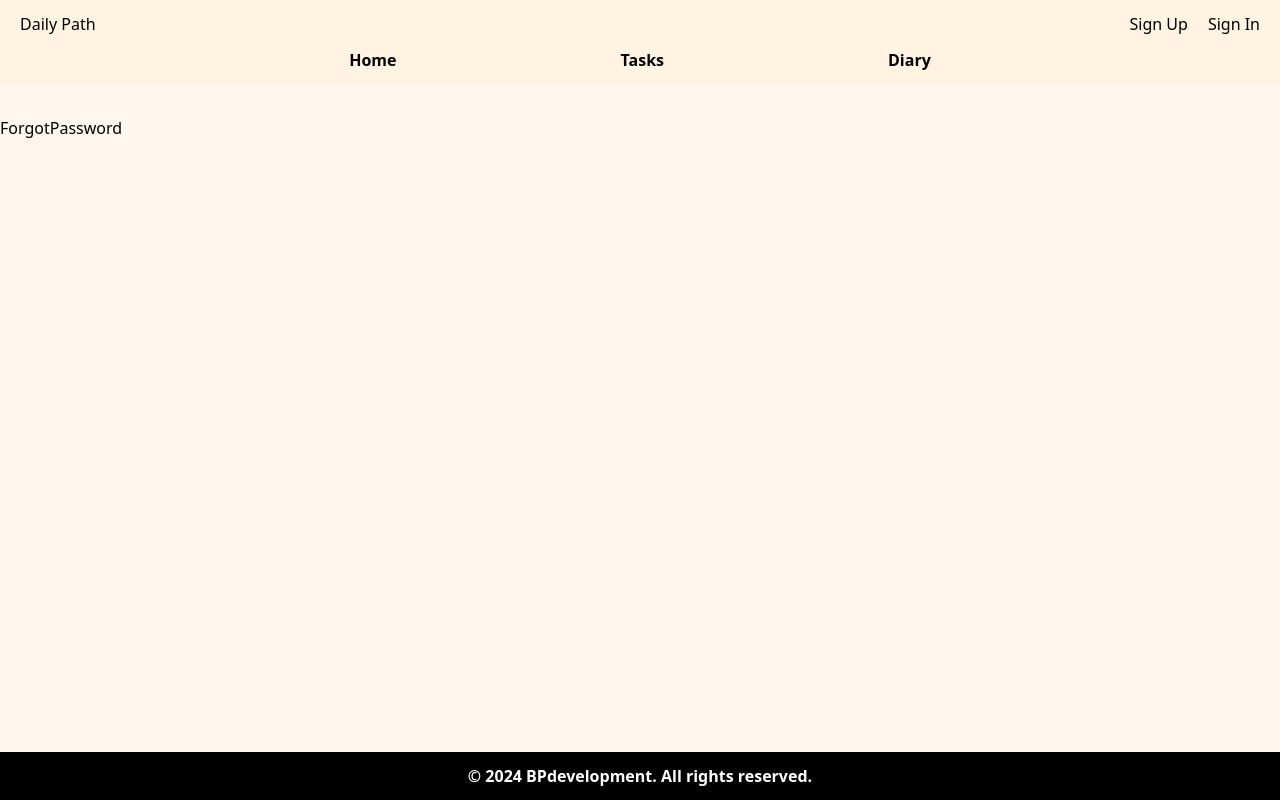
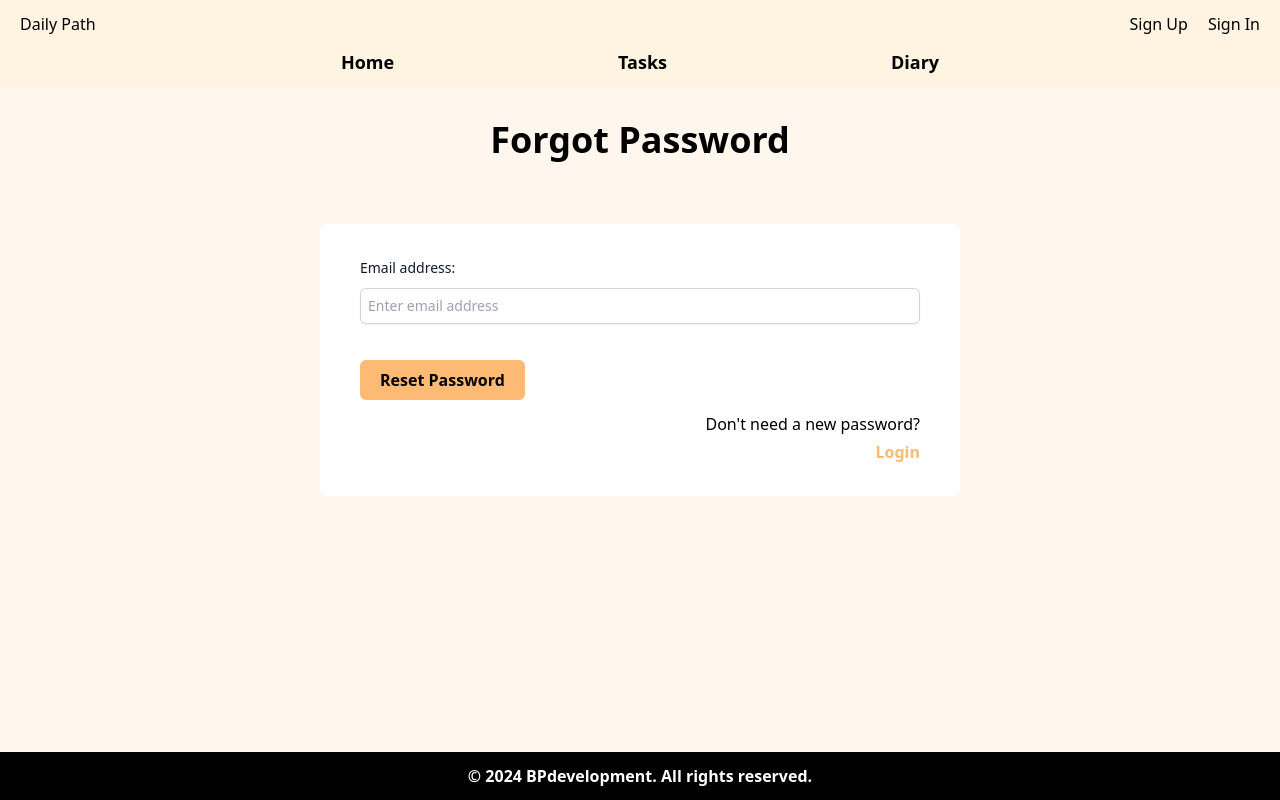
Before and after one commit to bojan-ski/next-daily-path, a Next.js app: page /forgot-password in a window 1280 px wide. Built offline with nearby package versions, Linux system fonts and the light colour scheme.

Commit message:
forgot/reset password feature done. userResetPassword in lib folder created. resetPasswordFirebase route in api folder created.

```diff
--- a/app/(auth)/forgot-password/page.js
+++ b/app/(auth)/forgot-password/page.js
@@ -1,6 +1,54 @@
+'use client'
+import Link from "next/link"
+// lib
+import userResetPassword from "@/lib/userResetPassword"
+// components
+import PageHeader from "@/components/PageHeader"
+import FormInput from "@/components/FormInput"
+
+
 const ForgotPassword = () => {
+  const handleResetPassword = async e => {
+    e.preventDefault()
+
+    if (window.confirm('Are you sure you want to reset Your password?')) {
+      const enteredEmail = e.target.elements[0].value.trim()
+
+      const response = await userResetPassword(enteredEmail)
+      console.log(response);
+
+      if (response) {
+        e.target.elements[0].value = ''
+      }
+    }
+  }
+
   return (
-    <div>ForgotPassword</div>
+    <div className='forgot-password-page'>
+      <PageHeader pageTitle="Forgot Password" />
+
+      <section className='forgot-password-form bg-white w-1/2 mx-auto my-16 px-10 py-8 rounded-lg'>
+        <form onSubmit={handleResetPassword}>
+
+          {/* login email */}
+          <FormInput label='Email address' name="loginEmail" placeholder='Enter email address' type='email' required={true} />
+
+          {/* login submit btn */}
+          <button type="submit" className="bg-orange-300 rounded-md px-5 py-2 mt-4 font-bold hover:bg-orange-400">
+            Reset Password
+          </button>
+        </form>
+
+        <div className="text-end mt-3">
+          <p className='mb-1'>
+            Don't need a new password?
+          </p>
+          <Link href='/sign-in' className="text-orange-300 hover:text-orange-400 font-bold">
+            Login
+          </Link>
+        </div>
+      </section>
+    </div>
   )
 }
 
--- a/app/(auth)/sign-in/page.js
+++ b/app/(auth)/sign-in/page.js
@@ -30,6 +30,7 @@ const SignIn = () => {
       <section className='sign-in-form bg-white w-1/2 mx-auto my-16 px-10 py-8 rounded-lg'>
         <form onSubmit={handleSignInUserSubmit}>
 
+          {/* login email */}
           <FormInput label='Email address' name="loginEmail" placeholder='Enter email address' type='email' required={true} />
 
           {/* login password */}
--- /dev/null
+++ b/app/api/(auth)/resetPasswordFirebase/route.js
@@ -0,0 +1,24 @@
+import { NextResponse } from "next/server";
+// firebase
+import { auth } from "@/app/firebase.config";
+import { sendPasswordResetEmail } from "firebase/auth";
+
+export const POST = async (request) => {
+    const { email } = await request.json()
+
+    try {
+        await sendPasswordResetEmail(auth, email)
+        // const apiCall = await sendPasswordResetEmail(auth, email)
+        // console.log(apiCall);
+
+        //success message
+        console.log('check email in order to reset password');
+
+        return NextResponse.json({ "message": "reset password - all good" });
+    } catch (error) {
+        //error message
+        console.log(error);
+
+        return null
+    }
+}
--- a/components/appLayout/header/HeaderNavbar.jsx
+++ b/components/appLayout/header/HeaderNavbar.jsx
@@ -11,8 +11,8 @@ const HeaderNavbar = () => {
         <nav className="navbar-header my-3 hidden md:block">
             <ul className="flex justify-center">
                 {navigationLinks.map(navigationLink => {
-                    return <li key={navigationLink.label} className={`mx-28 font-semibold ${pathname == navigationLink.href ? 'text-orange-500' : ''}`}>
-                        <Link href={navigationLink.href}>
+                    return <li key={navigationLink.label} className={`mx-28 font-bold hover:text-orange-500 ${pathname == navigationLink.href ? 'text-orange-500' : ''}`}>
+                        <Link href={navigationLink.href} className='text-lg'>
                             {navigationLink.label}
                         </Link>
                     </li>
--- /dev/null
+++ b/lib/userResetPassword.js
@@ -0,0 +1,19 @@
+const userResetPassword = async (email) => {
+    try {
+        const apiCall = await fetch('http://localhost:3000/api/resetPasswordFirebase', {
+            method: "POST",
+            body: JSON.stringify({
+                email: email,
+            }),
+        })
+        const response = await apiCall.json()
+
+        return response;
+    } catch (error) {
+        console.log(error);
+
+        return null;
+    }
+}
+
+export default userResetPassword
```
